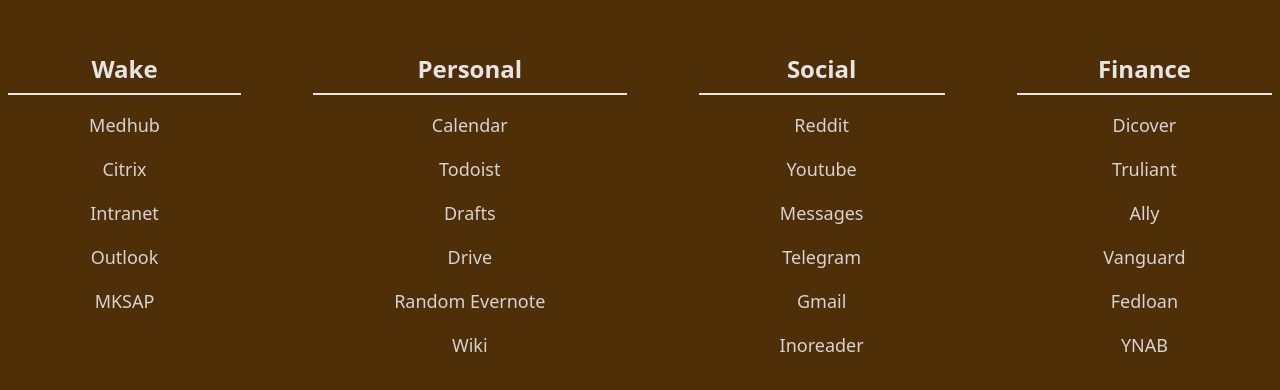
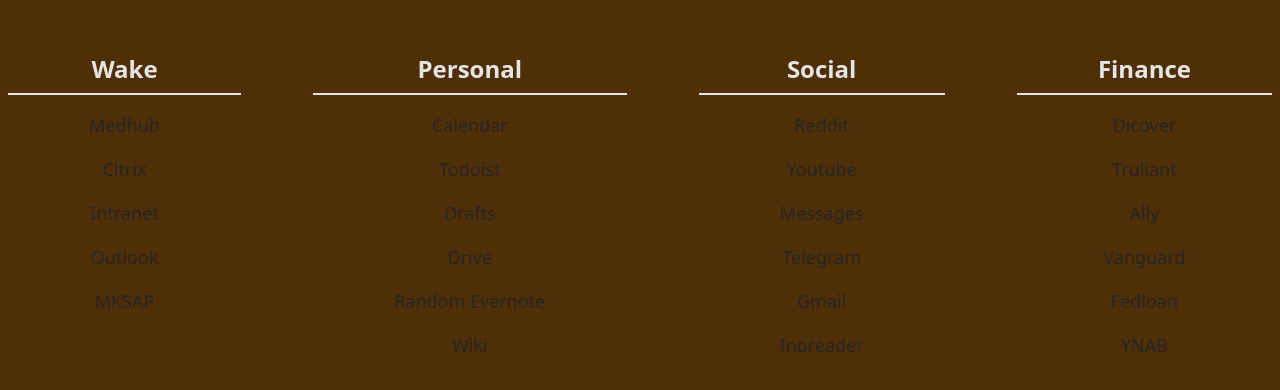
Before and after one commit to kangruixiang/sveltestartpage, a Svelte app: page / in a window 1280 px wide. Shown: the part 198-588 px from the top of the page. Built offline with nearby package versions, Linux system fonts and the light colour scheme; the HTML template or start-up script is replaced by a standard one; a web font is replaced by a local one.

Commit message:
favicon change

```diff
--- a/src/App.svelte
+++ b/src/App.svelte
@@ -7,6 +7,7 @@
 const hue2 = hue
 const saturation2 = saturation - 10
 const value2 = value + 10
+const valueDark = Math.floor(Math.random() * (100-30) + 30);
 function hslToHex(h, s, l) {
     l /= 100;
     let a = s * Math.min(l, 1 - l) / 100;
@@ -19,6 +20,7 @@
 }
 console.log(hue, saturation, value)
 const randomColor = hslToHex(hue, saturation, value)
+const randomColorDark = hslToHex(hue, saturation, valueDark)
 const randomColorHighlight = hslToHex(hue2, saturation2, value2)
 console.log(randomColor, randomColorHighlight)
 
--- a/src/components/Card.svelte
+++ b/src/components/Card.svelte
@@ -11,7 +11,7 @@
 {#each site as site}
 	<div class="flex flex-row">
 		<a
-			class="test text-lg py-2 px-2 w-full mx-2 cursor-pointer text-stone-300 hover:bg-stone-900 hover:rounded-lg hover:text-stone-100"
+			class="test text-lg py-2 px-2 w-full mx-2 cursor-pointer text-stone-800 dark:text-stone-300 hover:bg-stone-900 hover:rounded-lg hover:text-stone-100"
 			href='{site.url}'
 			>
 			{site.name}
--- a/tailwind.config.js
+++ b/tailwind.config.js
@@ -1,4 +1,5 @@
 module.exports = {
+  darkMode: "media",
   mode: "jit",
   content: ["./docs/index.html", "./src/**/*.svelte"],
   theme: {
```
Also changed, not shown: 4 other files (tests, documents, lock files or other folders).
